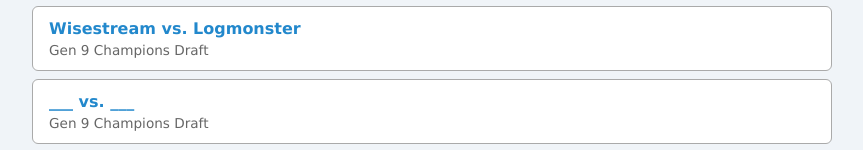
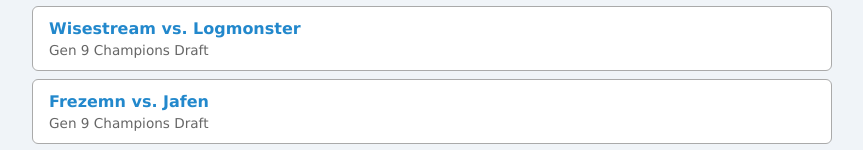
Before and after one commit to k3wl-k1d/sssdl-replays, a plain HTML site: page index.html in a window 1280 px wide. Shown: the part 4450-4600 px from the top of the page, without its empty margins (208-1071 px from the left). Drawn offline with Linux system fonts and the light colour scheme.

Commit message:
Update index.html

```diff
--- a/index.html
+++ b/index.html
@@ -388,8 +388,8 @@
       <div class="meta">Gen 9 Champions Draft</div>
     </li>
     <li>
-      <a href="" target="_blank">
-        ___ vs. ___
+      <a href="Gen9ChampionsDraft-2026-06-22-frezemn-jafen.html" target="_blank">
+        Frezemn vs. Jafen
       </a>
       <div class="meta">Gen 9 Champions Draft</div>
     </li>
```
